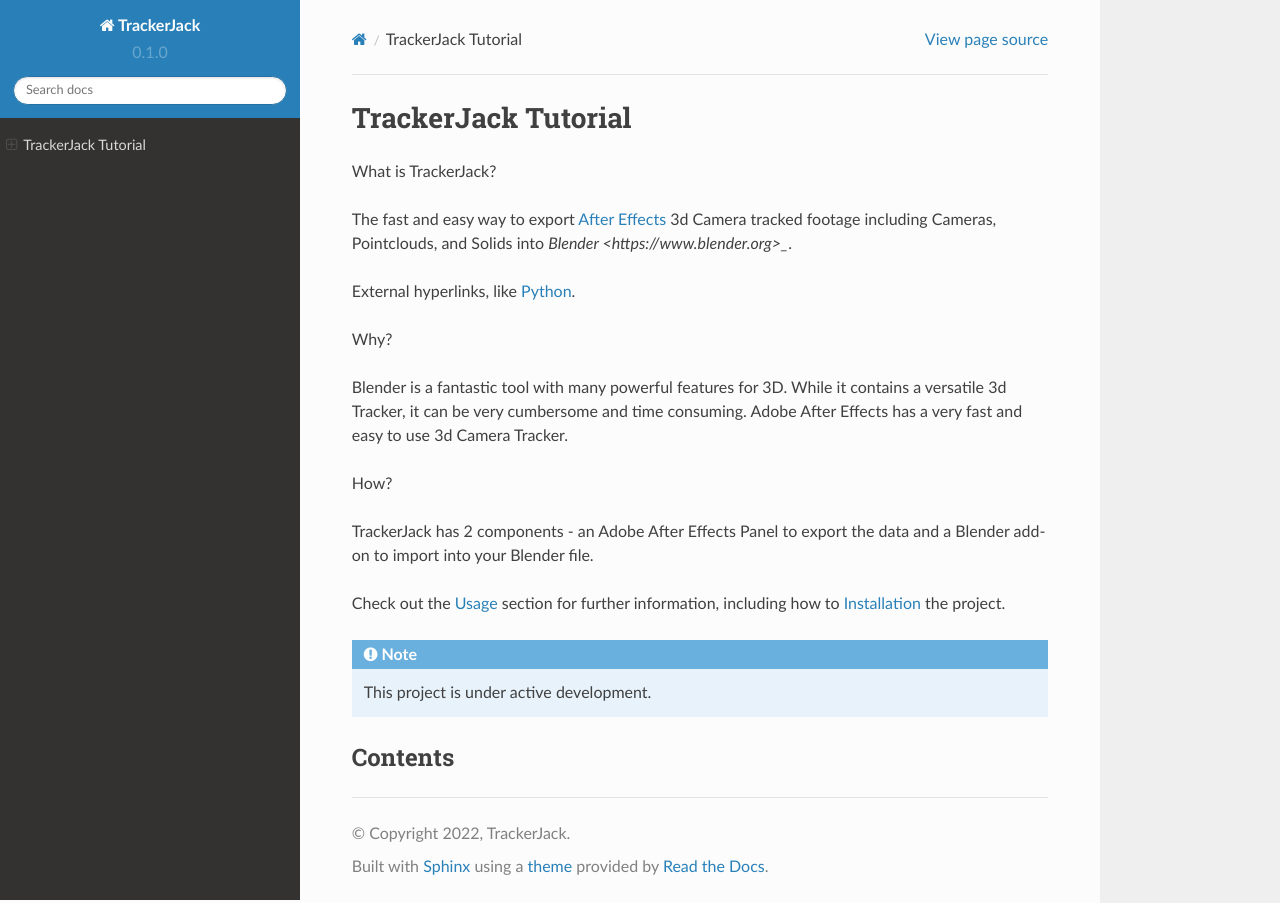
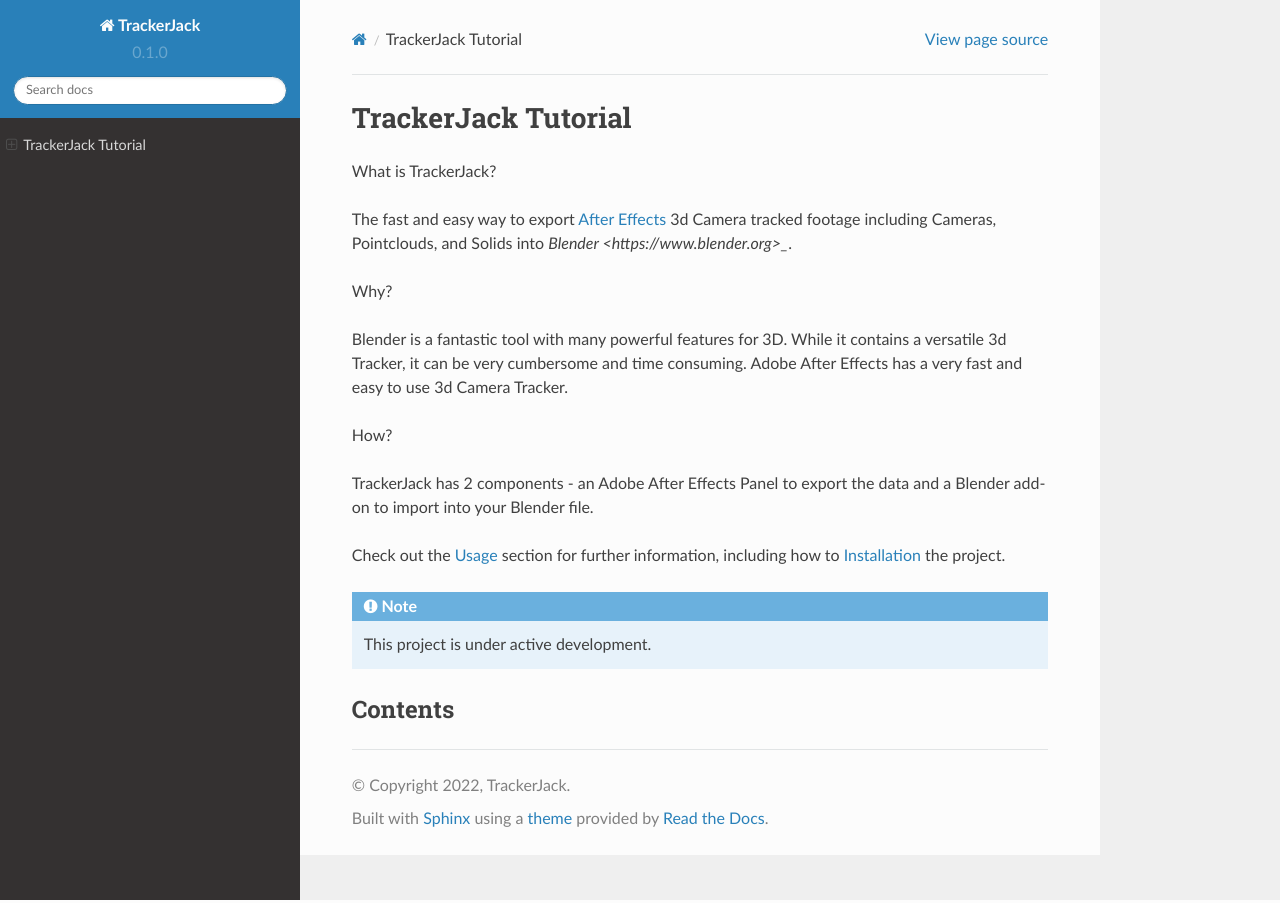
Before and after one commit to halekii/TrackerJack-Tutorial, a Sphinx documentation site: the page built from docs/source/index.rst, in a window 1280 px wide. Built offline with Sphinx 7.4.7 and the Read the Docs theme 2.0.0, drawn with Linux system fonts in a browser that asks for light colours; pages that are not in the unit, such as notebooks, are missing from menus.

Commit message:
Update index.rst

```diff
--- a/docs/source/index.rst
+++ b/docs/source/index.rst
@@ -4,9 +4,6 @@
 What is TrackerJack?
 
 The fast and easy way to export `After Effects <https://www.adobe.com/products/aftereffects.html>`_ 3d Camera tracked footage including Cameras, Pointclouds, and Solids into `Blender <https://www.blender.org>_`.
-
-External hyperlinks, like `Python
-<http://www.python.org/>`_.
 
 Why?
 
```
